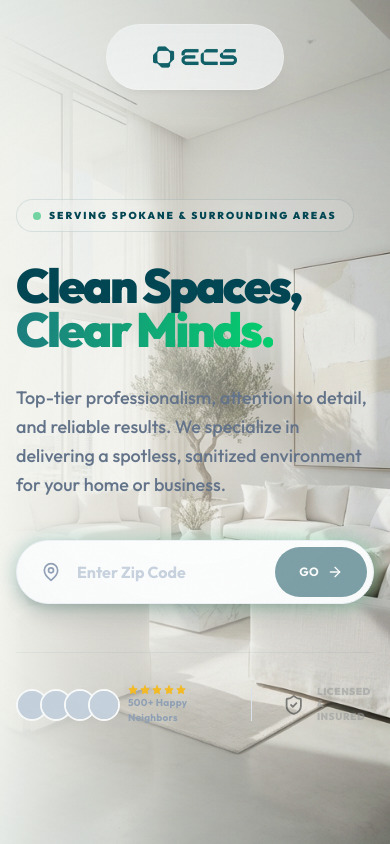
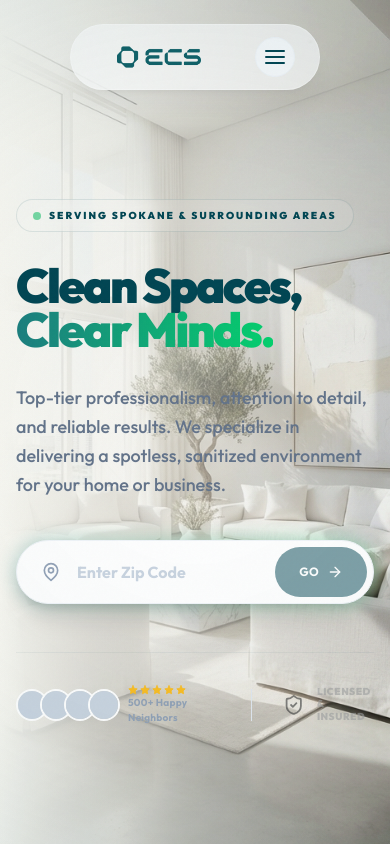
Before and after one commit to renatoquerales28-byte/extreme-cleaning-next, a Next.js app: page / in a window 390 px wide. Shown: the top 844 px of the page. Built offline with nearby package versions, Linux system fonts and the light colour scheme.

Commit message:
feat: optimize wizard navigation, add mobile menu, and fix anchor IDs

```diff
--- a/src/app/globals.css
+++ b/src/app/globals.css
@@ -17,6 +17,10 @@
     box-sizing: border-box;
     padding: 0;
     margin: 0;
+}
+
+html {
+    scroll-behavior: smooth;
 }
 
 html,
--- a/src/app/page.tsx
+++ b/src/app/page.tsx
@@ -1,3 +1,5 @@
+"use client";
+
 import React, { useState, useEffect } from "react";
 import Link from "next/link";
 import Image from "next/image";
@@ -11,6 +13,7 @@ import { AnimatePresence, motion } from "framer-motion";
 
 export default function Home() {
     const [showNavButton, setShowNavButton] = useState(false);
+    const [mobileMenuOpen, setMobileMenuOpen] = useState(false);
 
     useEffect(() => {
         const handleScroll = () => {
@@ -45,6 +48,7 @@ export default function Home() {
                     <Link href="#reviews" className="hover:text-brand-dark transition-colors">Reviews</Link>
                 </div>
 
+                <div className="flex items-center gap-4">
                     <AnimatePresence>
                         {showNavButton && (
                             <motion.div
@@ -59,6 +63,36 @@ export default function Home() {
                             </motion.div>
                         )}
                     </AnimatePresence>
+
+                    {/* Mobile Menu Toggle */}
+                    <button
+                        onClick={() => setMobileMenuOpen(!mobileMenuOpen)}
+                        className="md:hidden w-10 h-10 flex items-center justify-center rounded-full bg-slate-50 border border-slate-100 text-brand-dark"
+                    >
+                        <div className="w-5 flex flex-col gap-1">
+                            <motion.span animate={{ rotate: mobileMenuOpen ? 45 : 0, y: mobileMenuOpen ? 4 : 0 }} className="w-full h-0.5 bg-current rounded-full" />
+                            <motion.span animate={{ opacity: mobileMenuOpen ? 0 : 1 }} className="w-full h-0.5 bg-current rounded-full" />
+                            <motion.span animate={{ rotate: mobileMenuOpen ? -45 : 0, y: mobileMenuOpen ? -4 : 0 }} className="w-full h-0.5 bg-current rounded-full" />
+                        </div>
+                    </button>
+                </div>
+
+                {/* Mobile Menu Overlay */}
+                <AnimatePresence>
+                    {mobileMenuOpen && (
+                        <motion.div
+                            initial={{ opacity: 0, y: -20, scale: 0.95 }}
+                            animate={{ opacity: 1, y: 0, scale: 1 }}
+                            exit={{ opacity: 0, y: -20, scale: 0.95 }}
+                            className="absolute top-20 left-0 right-0 bg-white/95 backdrop-blur-2xl border border-white/20 rounded-[2rem] p-8 shadow-2xl flex flex-col gap-6 md:hidden z-40"
+                        >
+                            <Link href="#services" onClick={() => setMobileMenuOpen(false)} className="text-2xl font-black tracking-tighter text-brand-dark border-b border-slate-100 pb-4">Services</Link>
+                            <Link href="#process" onClick={() => setMobileMenuOpen(false)} className="text-2xl font-black tracking-tighter text-brand-dark border-b border-slate-100 pb-4">Process</Link>
+                            <Link href="#reviews" onClick={() => setMobileMenuOpen(false)} className="text-2xl font-black tracking-tighter text-brand-dark border-b border-slate-100 pb-4">Reviews</Link>
+                            <Link href="/quote" onClick={() => setMobileMenuOpen(false)} className="w-full py-5 bg-accent text-brand-dark rounded-2xl font-black uppercase tracking-widest text-center shadow-xl shadow-accent/20">Get My Quote</Link>
+                        </motion.div>
+                    )}
+                </AnimatePresence>
             </nav>
 
             <HeroSection />
--- a/src/components/landing/FooterSection.tsx
+++ b/src/components/landing/FooterSection.tsx
@@ -48,7 +48,7 @@ export default function FooterSection() {
                         <ul className="space-y-4 text-sm font-medium text-slate-500">
                             <li><Link href="/quote?type=residential" className="hover:text-brand-dark transition-colors">Residential</Link></li>
                             <li><Link href="/quote?type=commercial" className="hover:text-brand-dark transition-colors">Commercial</Link></li>
-                            <li><Link href="/quote?type=property_mgmt" className="hover:text-brand-dark transition-colors">Move In/Out</Link></li>
+                            <li><Link href="/quote?type=residential&intensity=move" className="hover:text-brand-dark transition-colors">Move In/Out</Link></li>
                         </ul>
                     </div>
 
--- a/src/components/landing/ProcessSection.tsx
+++ b/src/components/landing/ProcessSection.tsx
@@ -24,7 +24,7 @@ export default function ProcessSection() {
     ];
 
     return (
-        <section className="py-24 bg-brand-dark text-white relative overflow-hidden">
+        <section className="py-24 bg-brand-dark text-white relative overflow-hidden" id="process">
             {/* Background Line Animation */}
             <div className="absolute top-1/2 left-0 w-full h-px bg-white/10 -translate-y-1/2 hidden md:block" />
 
--- a/src/components/landing/ServicesSection.tsx
+++ b/src/components/landing/ServicesSection.tsx
@@ -30,7 +30,7 @@ export default function ServicesSection() {
             icon: Key,
             description: "Ensure every corner is spotless for the next chapter. Deep cleaning for smooth transitions.",
             image: "/brand/service-airbnb.png",
-            link: "/quote?type=residential"
+            link: "/quote?type=residential&intensity=move"
         }
     ];
 
--- a/src/components/wizard/ExtremeCleaningWizard.tsx
+++ b/src/components/wizard/ExtremeCleaningWizard.tsx
@@ -22,20 +22,29 @@ import { useSearchParams } from "next/navigation";
 export default function ExtremeCleaningWizard() {
     const searchParams = useSearchParams();
     const urlZip = searchParams.get("zip");
+    const urlType = searchParams.get("type"); // residential, commercial, property_mgmt
+    const urlIntensity = searchParams.get("intensity"); // regular, deep, move
 
-    // Start at step 1 if zip is provided, else step 0
-    const [step, setStep] = useState(urlZip ? 1 : 0);
+    // Logic to determine initial step
+    const getInitialStep = () => {
+        if (!urlZip) return 0;
+        if (urlType) return 2; // Zip and type provided, go to details
+        return 1; // Only zip provided, go to service selection
+    };
+
+    const [step, setStep] = useState(getInitialStep());
     const [direction, setDirection] = useState(0);
 
     const methods = useForm<WizardData>({
         resolver: zodResolver(wizardSchema),
         defaultValues: {
-            step: urlZip ? 1 : 0,
+            step: getInitialStep(),
             zipCode: urlZip || "",
+            serviceType: (urlType as any) || "",
             bedrooms: 1,
             bathrooms: 1,
             sqFt: 1000,
-            cleaningType: "regular",
+            cleaningType: (urlIntensity as any) || "regular",
             frequency: "biweekly",
             smallPortfolio: [],
         },
@@ -43,7 +52,13 @@ export default function ExtremeCleaningWizard() {
 
     const nextStep = () => {
         setDirection(1);
-        setStep((prev) => prev + 1);
+        setStep((prev) => {
+            // If we just finished zip step and service type is already pre-selected, skip service selection
+            if (prev === 0 && methods.getValues("serviceType")) {
+                return 2;
+            }
+            return prev + 1;
+        });
     };
 
     const prevStep = () => {
```
Lines whose indentation alone changed are shown as unchanged.
